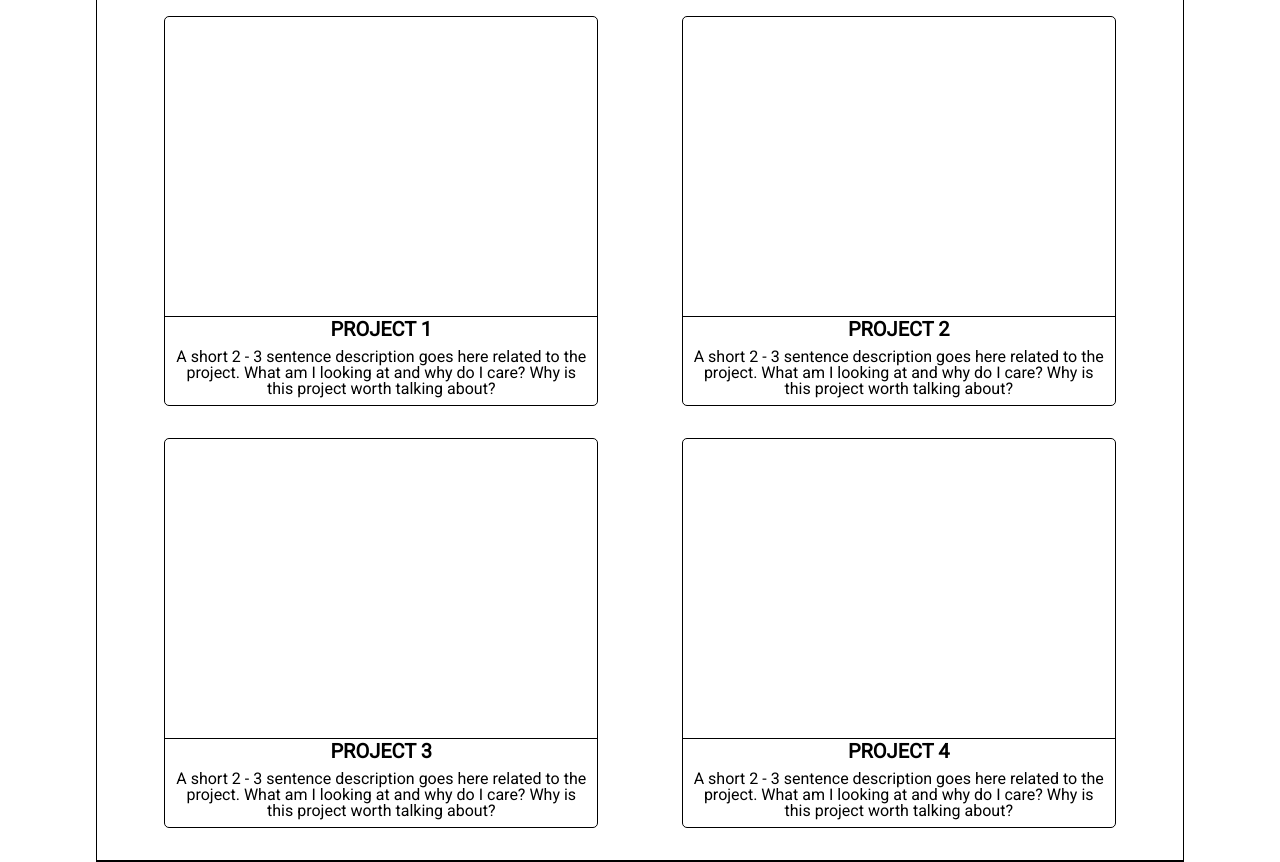
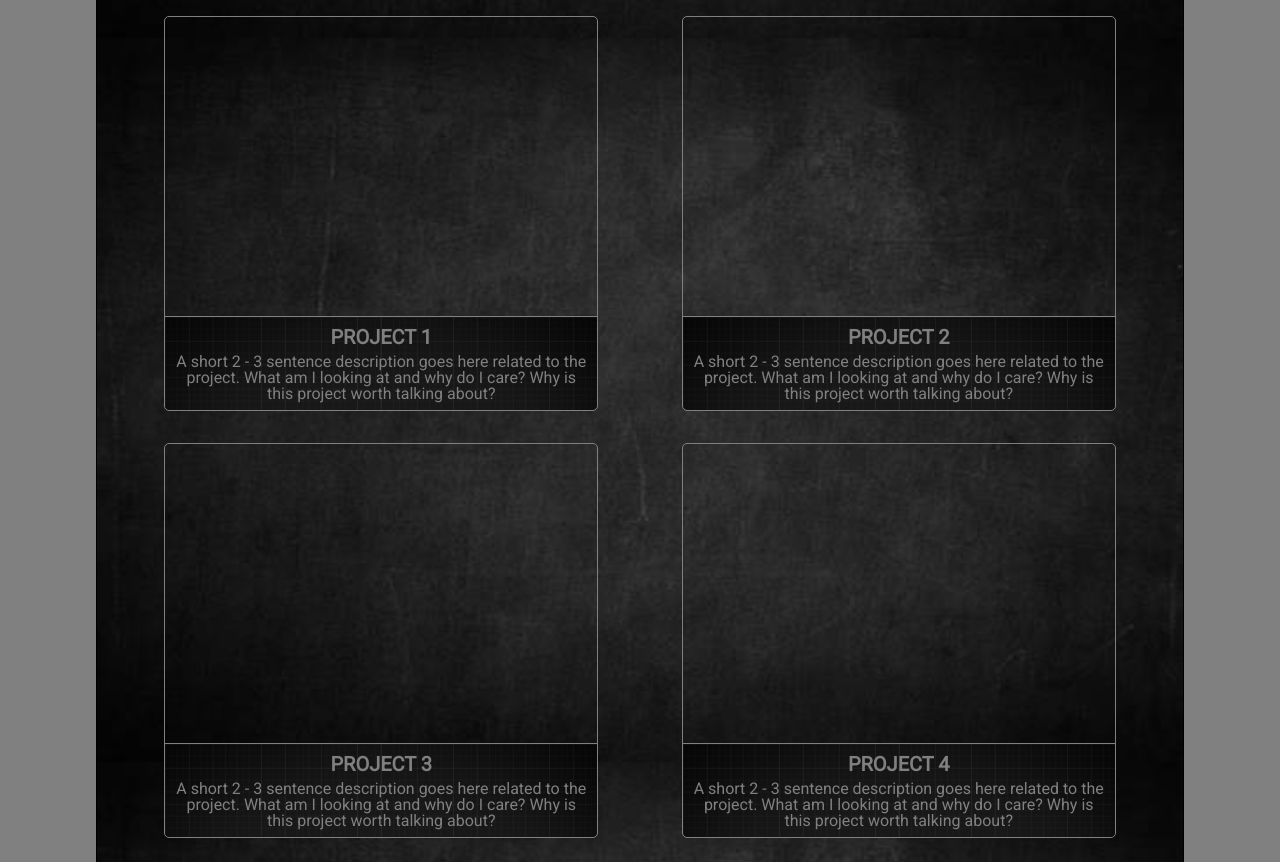
Before and after one commit to awoo452/amachineshop.com, a plain HTML site: page index.html in a window 1280 px wide. Shown: the part 519-1381 px from the top of the page. Drawn offline with nearby package versions, Linux system fonts and the light colour scheme.

Commit message:
Adding some design, several background images etc

```diff
--- a/index.html
+++ b/index.html
@@ -45,7 +45,7 @@
         <main>
 
             <section id="about">
-                <!--<article class="container" id="aboutInfoContainer">
+                <article class="container" id="aboutInfoContainer">
                     <ul>
                         <li>
                             <h2>QUALITY</h2>
@@ -68,9 +68,9 @@
                         <li>
                             <h2>SERVICES</h2>
                         </li>
-                    </ul>-->
+                    </ul>
 
-                    <article class="container" id="aboutInfoContainer">
+                    <!--<article class="container" id="aboutInfoContainer">
                     <ul>
                         <li>
                             <h2>SOME</h2>
@@ -93,7 +93,7 @@
                         <li>
                             <h2>SERVICES</h2>
                         </li>
-                    </ul>
+                    </ul>-->
 
                     <div id="aboutImg"></div>
 
@@ -103,35 +103,37 @@
             <section id="projects">
                 <h1 id="projectsHeading">OUR PROJECTS</h1>
                 <article class="projectContainer">
-                    <a href="/project1/#" class="project">
+                    <a href="/project1#" class="project">
                         <div class="projectImage" id="project1Image"></div>
-                        <h2 class="projectTitle">PROJECT 1</h2>
-                        <p class="projectText">A short 2 - 3 sentence description goes here related to the project. What am I looking at and why do I care? Why is this project worth talking about?</p>
+                        <div class="projectText">
+                            <h2>PROJECT 1</h2>
+                            <p>A short 2 - 3 sentence description goes here related to the project. What am I looking at and why do I care? Why is this project worth talking about?</p>
+                        </div>
                     </a>
                 </article>
                 <article class="projectContainer">
                     <a href="/project2#" class="project">
                         <div class="projectImage" id="project2Image"></div>
-                        <h2 class="projectTitle">PROJECT 2</h2>
                         <div class="projectText">
+                            <h2>PROJECT 2</h2>
                             <p>A short 2 - 3 sentence description goes here related to the project. What am I looking at and why do I care? Why is this project worth talking about?</p>
                         </div>
                     </a>
                 </article>
                 <article class="projectContainer">
-                    <a href="project3#" class="project">
+                    <a href="/project3#" class="project">
                         <div class="projectImage" id="project3Image"></div>
-                        <h2 class="projectTitle">PROJECT 3</h2>
                         <div class="projectText">
+                            <h2>PROJECT 3</h2>
                             <p>A short 2 - 3 sentence description goes here related to the project. What am I looking at and why do I care? Why is this project worth talking about?</p>
                         </div>
                     </a>
                 </article>
                 <article class="projectContainer">
-                    <a href="project4#" class="project">
+                    <a href="/project4#" class="project">
                         <div class="projectImage" id="project4Image"></div>
-                        <h2 class="projectTitle">PROJECT 4</h2>
                         <div class="projectText">
+                            <h2>PROJECT 4</h2>
                             <p>A short 2 - 3 sentence description goes here related to the project. What am I looking at and why do I care? Why is this project worth talking about?</p>
                         </div>
                     </a>
--- a/scss/style.scss
+++ b/scss/style.scss
@@ -17,6 +17,7 @@ a {
 body {
     margin: 0;
     border: 1px solid black;
+    background-color: gray;
     .hidden {
         display: none;
     }
@@ -42,7 +43,7 @@ nav {
     display: inline-block;
     height: 80px;
     width: 100%;
-    /*ADD CUSTOM IMAGE HERE @include custom-image(url('/img/.png'), 100%, center, no-repeat, parent, parent);*/
+    background-color: lightgrey;
     border-bottom: 5px solid black;
     img {
         max-height: 60px;
@@ -52,7 +53,7 @@ nav {
     }
     ul {
         float: right;
-        /*ADD CUSTOM IMAGE HERE @include custom-image(url('/img/.png'), 100%, center, repeat, parent, parent); */
+        @include custom-image(url('/img/grid.png'), 100%, center, repeat, parent, parent);
         display: flex;
         justify-content: space-evenly;
         align-items: center;
@@ -72,6 +73,7 @@ nav {
         a {
             font-size: .75em;
             text-decoration: none;
+            color: gray;
         }
         a:hover {
             text-decoration: underline;
@@ -94,7 +96,7 @@ main {
             flex-wrap: wrap;
             justify-content: space-between;
             height: fit-content;
-            /*ADD CUSTOM IMAGE HERE @include custom-image(url('/img/.png'), 100%, center, repeat, parent, parent); */
+            background-color: darkblue;
             padding-top: 1em;
             padding-bottom: 1em;
             border-bottom: 5px solid black;
@@ -113,13 +115,14 @@ main {
                 list-style-type: none;
                 padding: 0;
                 margin: 0;
-                /*ADD CUSTOM IMAGE HERE @include custom-image(url('/img/.png'), 100%, center, repeat, parent, parent);*/
+                @include custom-image(url('/img/grid.png'), 100%, center, repeat, parent, parent);
                 border: 1px solid black;
                 border-left: 0;
                 flex: 40%;
                 h2 {
                     margin: .25em;
                     font-size: .9em;
+                    color: gray;
                 }
 
                 @media (min-width: 1000px) {
@@ -161,7 +164,7 @@ main {
     }
 
     #projects {
-    /*ADD CUSTOM IMAGE HERE @include custom-image(url('/img/projectBackground.png'), 100%, center, repeat, parent, parent); */
+    @include custom-image(url('/img/projectBackground.png'), 100%, center, repeat, parent, parent);
     display: flex;
     flex-direction: row;
     flex-wrap: wrap;
@@ -176,21 +179,26 @@ main {
         margin-bottom: .5em;
         font-size: 2em;
         flex: 100%;
+        color: gray;
         }
         h2 {
         margin: 0;
+        margin-bottom: .25em;
         font-size: 1.25em;
+        text-align: center;
+        color: gray;
         }
         p {
         margin: 0;
         width: 100%;
         text-align: center;
         line-height: 1em;
+        color: gray;
         }
         .projectContainer {
         width: 40%;
         margin: 1em;
-        border: 1px solid black;
+        border: 1px solid gray;
         border-radius: 5px;
         box-sizing: border-box;
         @media screen and (max-width: 690px) {
@@ -198,7 +206,7 @@ main {
         }
             .project {
                 .projectImage {
-                    border-bottom: 1px solid black;
+                    border-bottom: 1px solid gray;
                     border-top-right-radius: 5px;
                     border-top-left-radius: 5px;
                     background-size: 100%;
@@ -232,15 +240,11 @@ main {
                         height: 300px;
                     }
                 }
-                .projectTitle {
-                    width: 100%;
-                    text-align: center;
-                    /*ADD CUSTOM IMAGE HERE @include custom-image(url('/img/.png'), 100%, parent, no-repeat, parent, parent); */
-                }
                 .projectText {
                     padding: .5em;
                     border-bottom-right-radius: 5px;
                     border-bottom-left-radius: 5px;
+                    @include custom-image(url('/img/grid.png'), 100%, parent, no-repeat, parent, parent);
                 }
             }
 
```
Also changed, not shown: css/style.css, img/grid.png (added), img/projectBackground.png (added).
